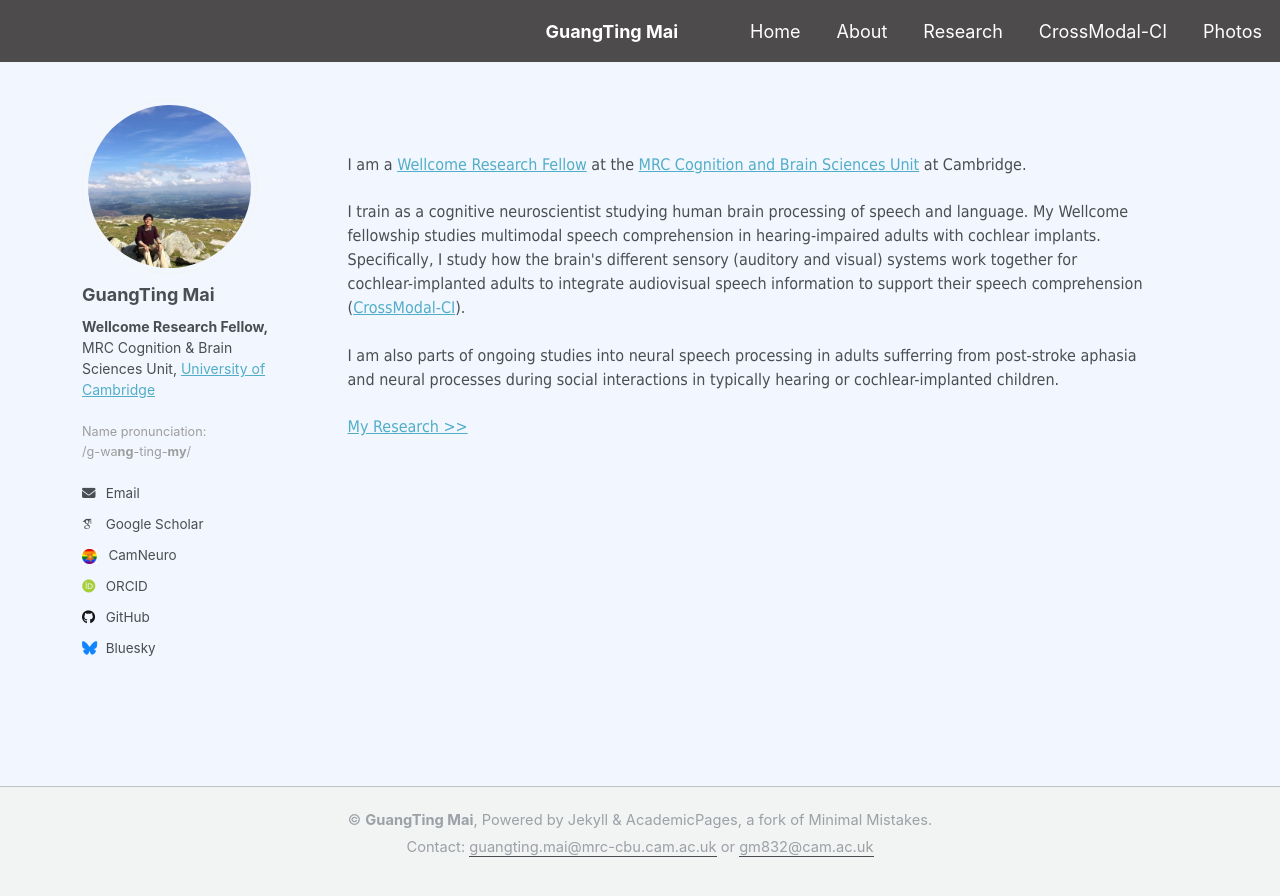
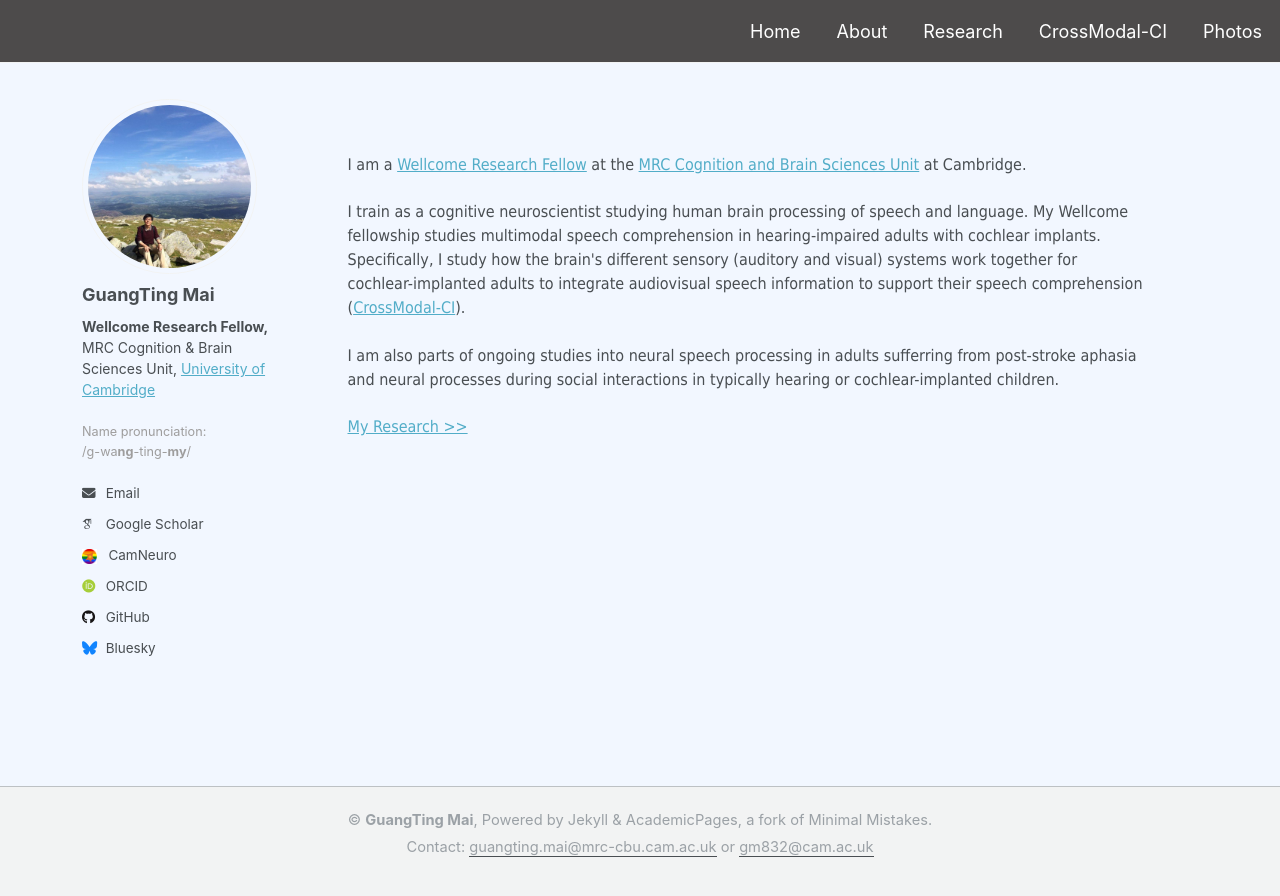
Before and after one commit to guangtingmai/guangtingmai.github.io, a Jekyll site: the page built from _pages/readme.html, in a window 1280 px wide. Shown: the top 896 px of the page. Built offline with Jekyll 4.4.1, drawn with Linux system fonts in a browser that asks for light colours; some web fonts are replaced.

Commit message:
Update custom.scss

```diff
--- a/_sass/custom.scss
+++ b/_sass/custom.scss
@@ -88,7 +88,7 @@ header,
   display: none !important;
 }
 
-header,
-.top-bar {
+/* Hide the default site title in masthead */
+.masthead__menu-item--lg.persist {
   display: none !important;
 }
```
